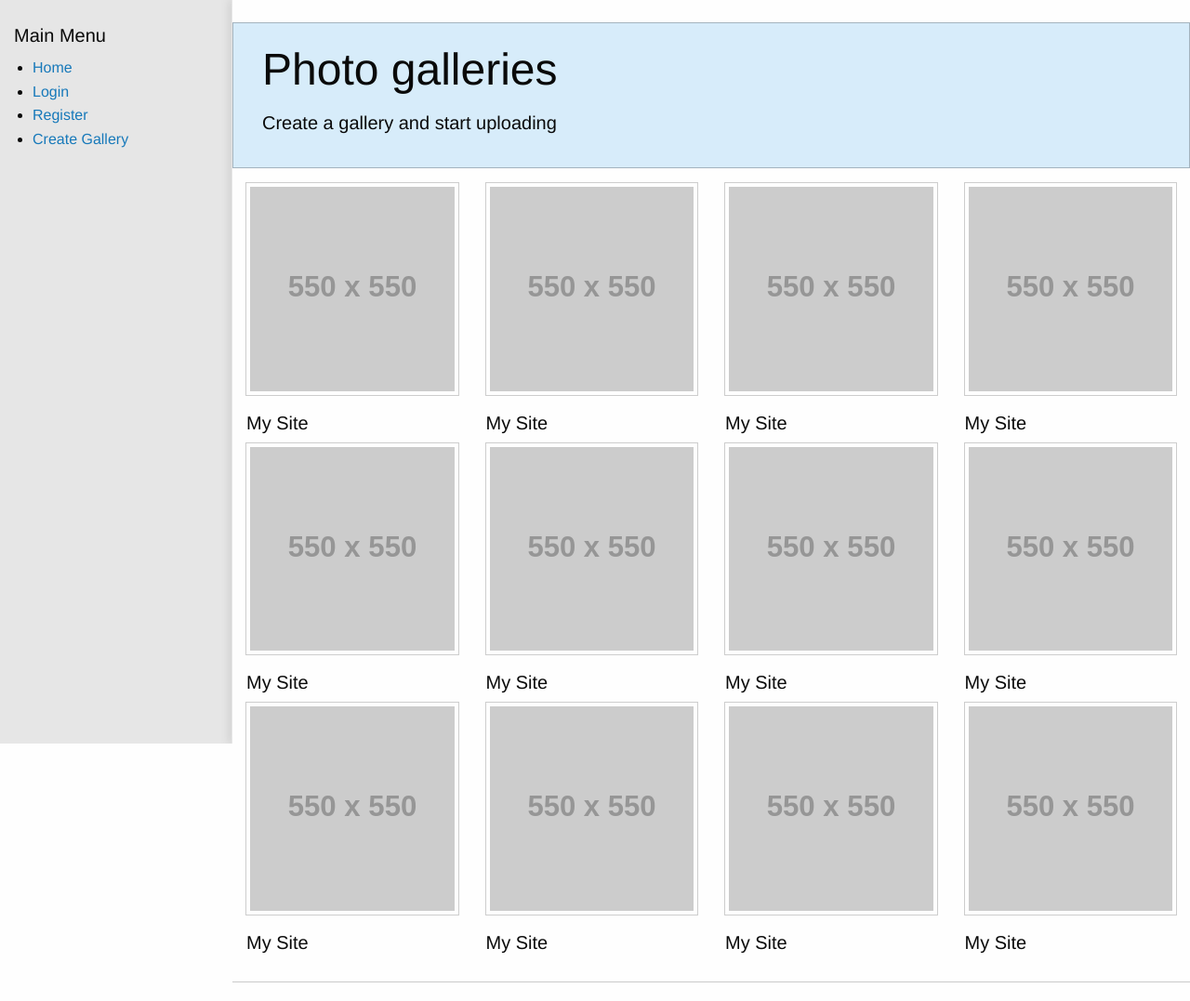
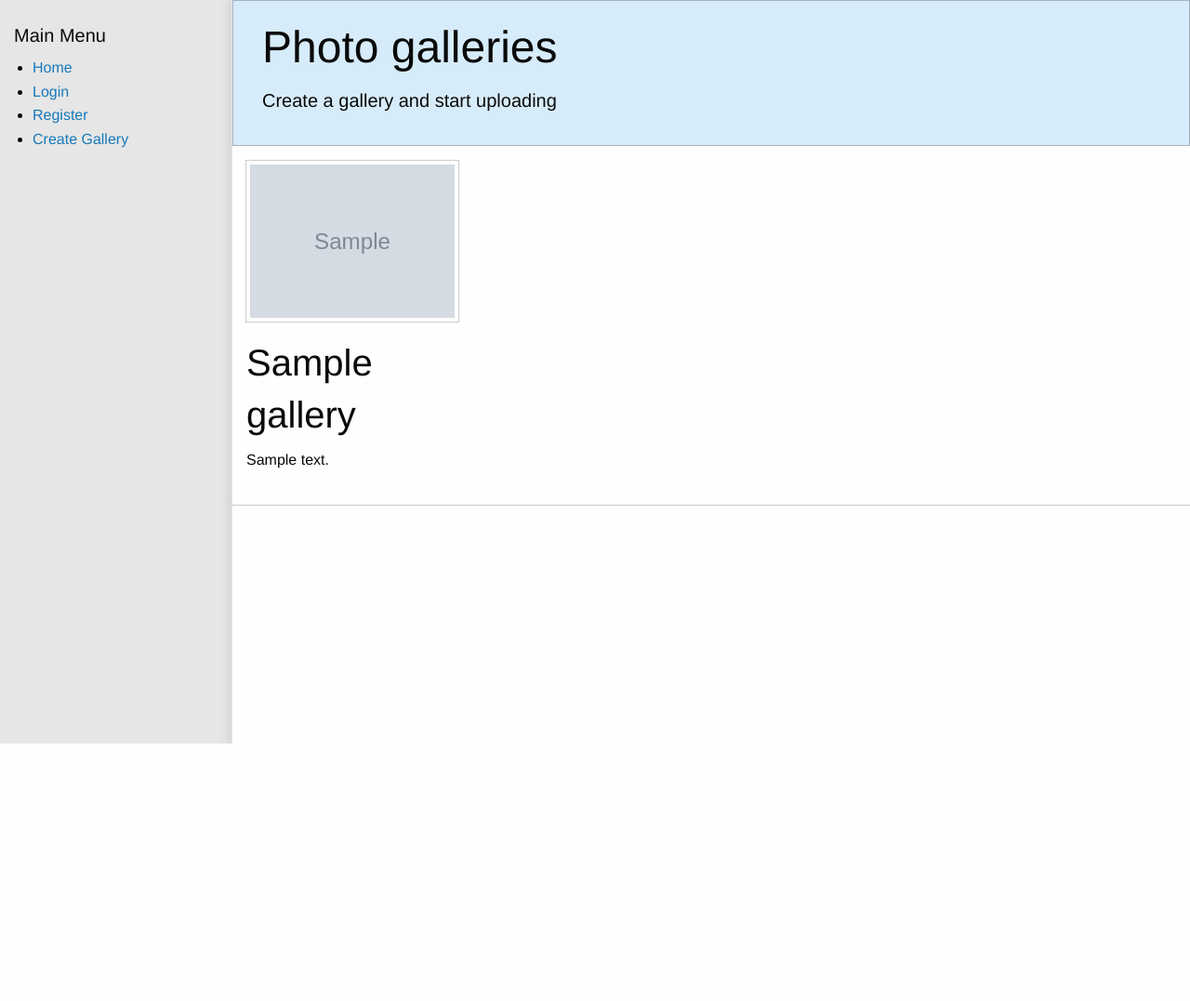
Before and after one commit to mindziukasss/galleries-photos, a Laravel app: page /gallery in a window 1280 px wide. Shown: the whole page at 93% size. After the commit the page ends 800 px from the top, so only its background shows below. Run offline with Laravel 8, Linux system fonts and the light colour scheme; tables that the repository leaves empty hold one stand-in row (values such as "Sample post"); grey boxes marked "Sample" are stand-in pictures; settings files or empty folders that the repository lacks are supplied; some libraries are stand-ins or nearby versions.

Commit message:
Added photo and gallery model, column gallery_id

```diff
--- /dev/null
+++ b/app/Gallery.php
@@ -0,0 +1,12 @@
+<?php
+
+namespace App;
+
+use Illuminate\Database\Eloquent\Model;
+
+class Gallery extends Model
+{
+    public function photos(){
+      return $this->hasMany('App\Photo');
+    }
+}
--- a/app/Http/Controllers/GalleryController.php
+++ b/app/Http/Controllers/GalleryController.php
@@ -4,7 +4,10 @@
 
 use Illuminate\Http\Request;
 use DB;
+use App\Gallery;
 use App\Http\Requests;
+use Session;
+
 class GalleryController extends Controller
 {
     /**
@@ -14,7 +17,9 @@
      */
     public function index()
     {
-        return view('gallery/index');
+        $galleries = Gallery::all();
+
+        return view('gallery/index', compact('galleries'));
     }
 
     /**
@@ -57,7 +62,9 @@
 
         );
 
-        return \Redirect::route('gallery.index')->with('message', 'Gallery Created');
+        Session::flash('message', 'Gallery Created');
+
+        return Redirect::route('gallery.index');
 
     }
 
@@ -69,7 +76,8 @@
      */
     public function show($id)
     {
-        //
+        $gallery = Gallery::find($id);
+        return view('gallery.show')->withGallery($gallery);
     }
 
     /**
--- a/resources/views/gallery/index.blade.php
+++ b/resources/views/gallery/index.blade.php
@@ -1,4 +1,4 @@
-@extends('layouts.main');
+@extends('layouts.main')
 
 @section('content')
 
@@ -9,54 +9,14 @@
   </div>
 </div>
 <div class="row small-up-2 medium-up-3 large-up-4">
+@foreach($galleries as $gallery)
   <div class="column">
-    <img class="thumbnail" src="http://placehold.it/550x550">
-    <h5>My Site</h5>
+    <a href="/gallery/show/{{$gallery->id}}">
+      <img class="thumbnail" src="/images/{{$gallery->cover_image}}"></a>
+    <h2>{{$gallery->name}}</h2>
+    <p>{{$gallery->description}}</p>
   </div>
-  <div class="column">
-    <img class="thumbnail" src="http://placehold.it/550x550">
-    <h5>My Site</h5>
-  </div>
-  <div class="column">
-    <img class="thumbnail" src="http://placehold.it/550x550">
-    <h5>My Site</h5>
-  </div>
-  <div class="column">
-    <img class="thumbnail" src="http://placehold.it/550x550">
-    <h5>My Site</h5>
-  </div>
-  <div class="column">
-    <img class="thumbnail" src="http://placehold.it/550x550">
-    <h5>My Site</h5>
-  </div>
-  <div class="column">
-    <img class="thumbnail" src="http://placehold.it/550x550">
-    <h5>My Site</h5>
-  </div>
-  <div class="column">
-    <img class="thumbnail" src="http://placehold.it/550x550">
-    <h5>My Site</h5>
-  </div>
-  <div class="column">
-    <img class="thumbnail" src="http://placehold.it/550x550">
-    <h5>My Site</h5>
-  </div>
-  <div class="column">
-    <img class="thumbnail" src="http://placehold.it/550x550">
-    <h5>My Site</h5>
-  </div>
-  <div class="column">
-    <img class="thumbnail" src="http://placehold.it/550x550">
-    <h5>My Site</h5>
-  </div>
-  <div class="column">
-    <img class="thumbnail" src="http://placehold.it/550x550">
-    <h5>My Site</h5>
-  </div>
-  <div class="column">
-    <img class="thumbnail" src="http://placehold.it/550x550">
-    <h5>My Site</h5>
-  </div>
+@endforeach
 </div>
 
 
--- a/resources/views/layouts/main.blade.php
+++ b/resources/views/layouts/main.blade.php
@@ -34,7 +34,7 @@
             </div>
           </div>
           @if(Session::has('message'))
-          <div class="alert alert-info">
+          <div data-alert class="alert-box">
             {{ Session::get('message')}}
           </div>
           @endif
```
Also changed, not shown: app/Photo.php (added, +12 -0 lines), database/migrations/2017_03_31_081329_add_gallery_id_to_photos.php (added), public/images/d.jpg (added).
